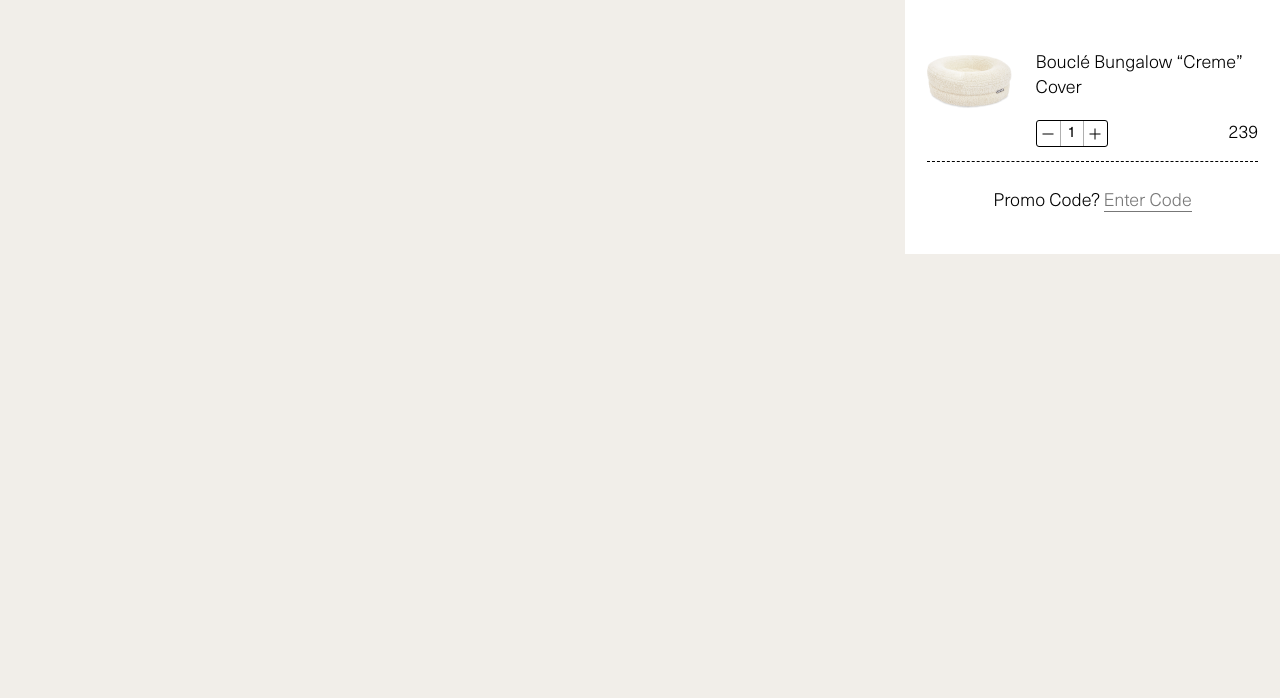
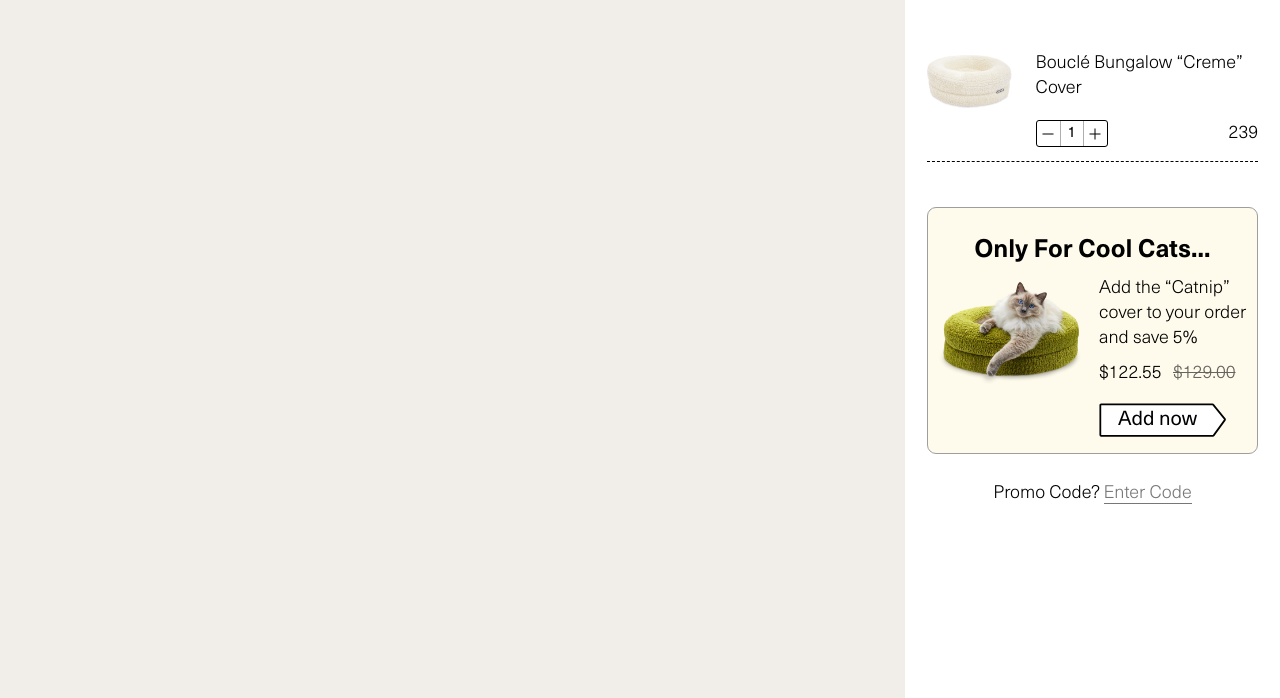
Before and after one commit to presto-agency/Cat_test_task, a Gatsby site: page / in a window 1280 px wide. Shown: the part 102-800 px from the top of the page. Built offline with nearby package versions, Linux system fonts and the light colour scheme; Gatsby itself is replaced by a stand-in of ours; a web font is replaced by a local one.

Commit message:
feat: add adversting component

```diff
--- /dev/null
+++ b/src/components/Advertising/Advertising.js
@@ -0,0 +1,33 @@
+import React from 'react';
+import asset from "../../images/pictures/cat.webp";
+import * as styles from "./advertising.module.scss";
+import MyButton from "../UI/MyButton/MyButton";
+
+const Advertising = () => {
+  return (
+    <div className={styles.advertising}>
+      <h3>
+        Only For Cool Cats...
+      </h3>
+      <div className={styles.advertising__content}>
+        <div className={styles.advertising__content_img}>
+          <img src={asset} alt="asset"/>
+        </div>
+        <div className={styles.advertising__content_data}>
+          <p>
+            Add the “Catnip” cover to your order and save 5%
+          </p>
+          <span>
+            $122.55
+          </span>
+          <span>
+            $129.00
+          </span>
+          <MyButton description={'Add now'}/>
+        </div>
+      </div>
+    </div>
+  );
+};
+
+export default Advertising;
--- /dev/null
+++ b/src/components/Advertising/advertising.module.scss
@@ -0,0 +1,52 @@
+.advertising {
+  margin: 45px 0 0 0;
+  padding: 15px 10px;
+  background-color: #FFFBEC;
+  border: 1px solid #9E9E9E;
+  border-radius: 9px;
+
+  h3 {
+    margin: 15px 0 13px;
+    font-size: 25px;
+    line-height: 25px;
+    font-weight: 700;
+    text-align: center;
+  }
+
+  &__content {
+    display: flex;
+
+    &_img {
+      flex: 0 0 144px;
+      height: 115px;
+      margin: 0 17px 0 0;
+
+      img {
+        width: 100%;
+        height: 100%;
+        object-fit: contain;
+      }
+    }
+
+    &_data {
+      p {
+        font-size: 18px;
+        line-height: 25px;
+        font-weight: 300;
+        margin: 0 0 10px 0;
+      }
+      span{
+        font-size: 18px;
+        line-height: 25px;
+        font-weight: 300;
+        display: inline-block;
+        width: 50%;
+        &:last-of-type{
+          text-decoration: line-through;
+          opacity: .6;
+        }
+      }
+    }
+  }
+
+}
--- a/src/components/UI/Cart/Cart.js
+++ b/src/components/UI/Cart/Cart.js
@@ -1,6 +1,7 @@
 import React from 'react';
 import * as styles from "./cart.module.scss"
 import Asset from "../Asset/Asset";
+import Advertising from "../../Advertising/Advertising";
 import {Link} from "gatsby";
 
 const Cart = () => {
@@ -12,6 +13,7 @@ const Cart = () => {
       <ul>
         <Asset/>
       </ul>
+      <Advertising/>
       <p>
         Promo Code? <Link to={'/'}>Enter Code</Link>
       </p>
--- a/src/components/UI/Cart/cart.module.scss
+++ b/src/components/UI/Cart/cart.module.scss
@@ -1,6 +1,9 @@
 .cart {
   position: fixed;
   width: 375px;
+  max-height: 100%;
+  height: 100%;
+  overflow-y: auto;
   z-index: 11;
   top: 0;
   right: 0;
--- /dev/null
+++ b/src/components/UI/MyButton/MyButton.js
@@ -0,0 +1,12 @@
+import React from 'react';
+import * as styles from "./myButton.module.scss"
+
+const MyButton = ({description}) => {
+  return (
+    <button className={styles.myButton}>
+      {description}
+    </button>
+  );
+};
+
+export default MyButton;
--- /dev/null
+++ b/src/components/UI/MyButton/myButton.module.scss
@@ -0,0 +1,12 @@
+.myButton {
+  position: relative;
+  margin: 16px 0 0 0;
+  font-size: 20px;
+  line-height: 24px;
+  padding: 6px 29px 6px 19px;
+  background-color: transparent;
+  background-image: url("../../../images/icons/button-bg.svg");
+  background-repeat: no-repeat;
+  background-position: center;
+  background-size: 100%;
+}
```
Also changed, not shown: src/images/icons/button-bg.svg (added).
